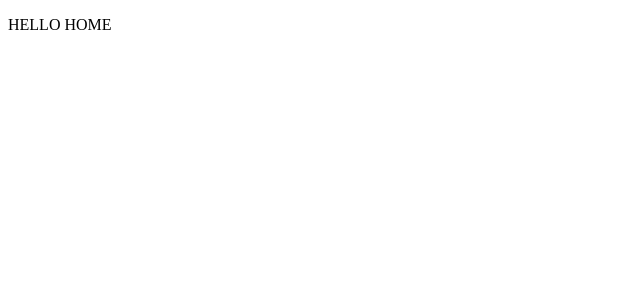
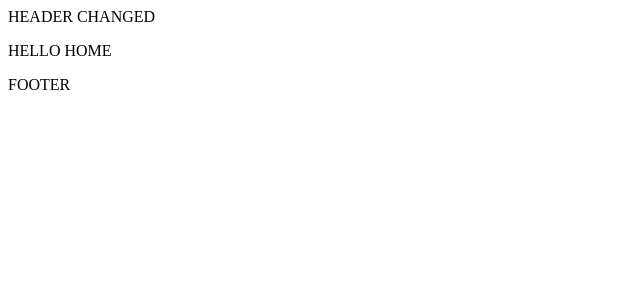
Before and after one commit to gdmgent-1920-mobdev2/MERN-stack, a React (Create React App) app in the folder react-client/: page / in a window 1280 px wide. Shown: the top 300 px of the page, without its empty margins (0-640 px from the left). Built offline with nearby package versions, Linux system fonts and the light colour scheme.

Commit message:
Added custom utilities, layouts and corresponding components

```diff
--- a/react-client/src/app/App.js
+++ b/react-client/src/app/App.js
@@ -2,6 +2,7 @@ import React from 'react';
 import {BrowserRouter as Router, Redirect, Switch} from 'react-router-dom';
 
 import { ContactPage, HomePage,SignInPage } from './pages';
+import { PageLayout } from './layouts';
 import { RouteWithLayout } from './utilities';
 import * as Routes from './routes';
 
@@ -12,9 +13,9 @@ function App() {
     <div className="app">
       <Router basename='/'>
         <Switch>
-          <RouteWithLayout exact path={Routes.LANDING} component={HomePage} />
+          <RouteWithLayout exact path={Routes.LANDING} component={HomePage} layout={PageLayout} />
           <Redirect from={Routes.HOME} to={Routes.LANDING} />
-          <RouteWithLayout exact path={Routes.CONTACT} component={ContactPage} />
+          <RouteWithLayout exact path={Routes.CONTACT} component={ContactPage} layout={PageLayout} />
           <RouteWithLayout exact path={Routes.AUTH_SIGN_IN} component={SignInPage} />
         </Switch>
       </Router>
--- /dev/null
+++ b/react-client/src/app/components/header/Header.js
@@ -0,0 +1,11 @@
+import { default as React } from 'react';
+
+const Header = ({children}) => {
+  return (
+    <header className="page__header">
+      HEADER CHANGED
+    </header>
+  );
+};
+
+export default Header;
--- /dev/null
+++ b/react-client/src/app/components/header/index.js
@@ -0,0 +1,5 @@
+import {default as Header} from './Header';
+
+export {
+  Header,
+}
--- /dev/null
+++ b/react-client/src/app/components/index.js
@@ -0,0 +1 @@
+export * from './header';
--- /dev/null
+++ b/react-client/src/app/layouts/PageLayout.js
@@ -0,0 +1,19 @@
+import { default as React } from 'react';
+
+import { Header } from '../components';
+
+const PageLayout = ({children}) => {
+  return (
+    <div className="page">
+      <Header />
+      <main className="page__main">
+        {children}
+      </main>
+      <footer className="page__footer">
+        FOOTER
+      </footer>
+    </div>
+  );
+};
+
+export default PageLayout;
--- /dev/null
+++ b/react-client/src/app/layouts/index.js
@@ -0,0 +1,5 @@
+import {default as PageLayout} from './PageLayout';
+
+export {
+  PageLayout,
+}
--- a/react-client/src/app/utilities/RouteWithLayout.js
+++ b/react-client/src/app/utilities/RouteWithLayout.js
@@ -1,4 +1,4 @@
-import React, { } from 'react';
+import { default as React } from 'react';
 import { Route as ReactRoute } from 'react-router';
 
 const renderMergedProps = (component, layout, routeProps) => {
```
